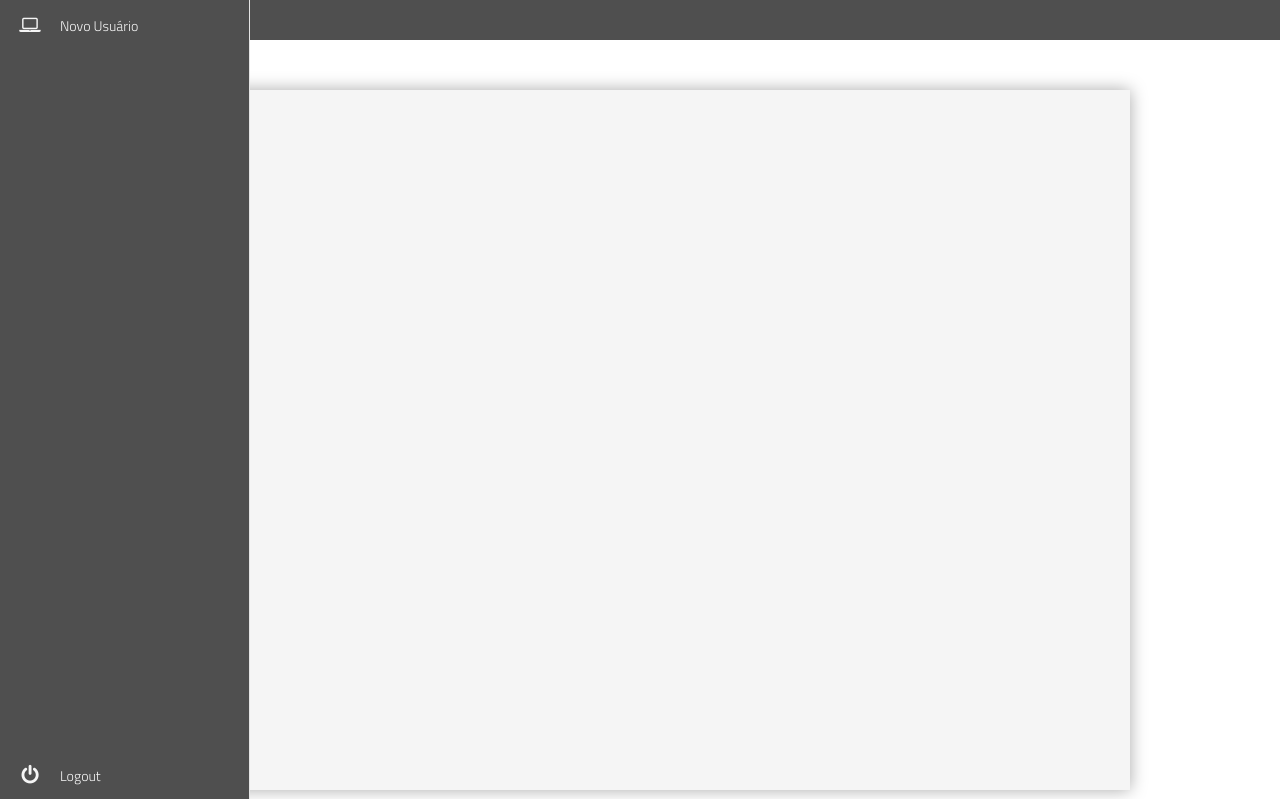
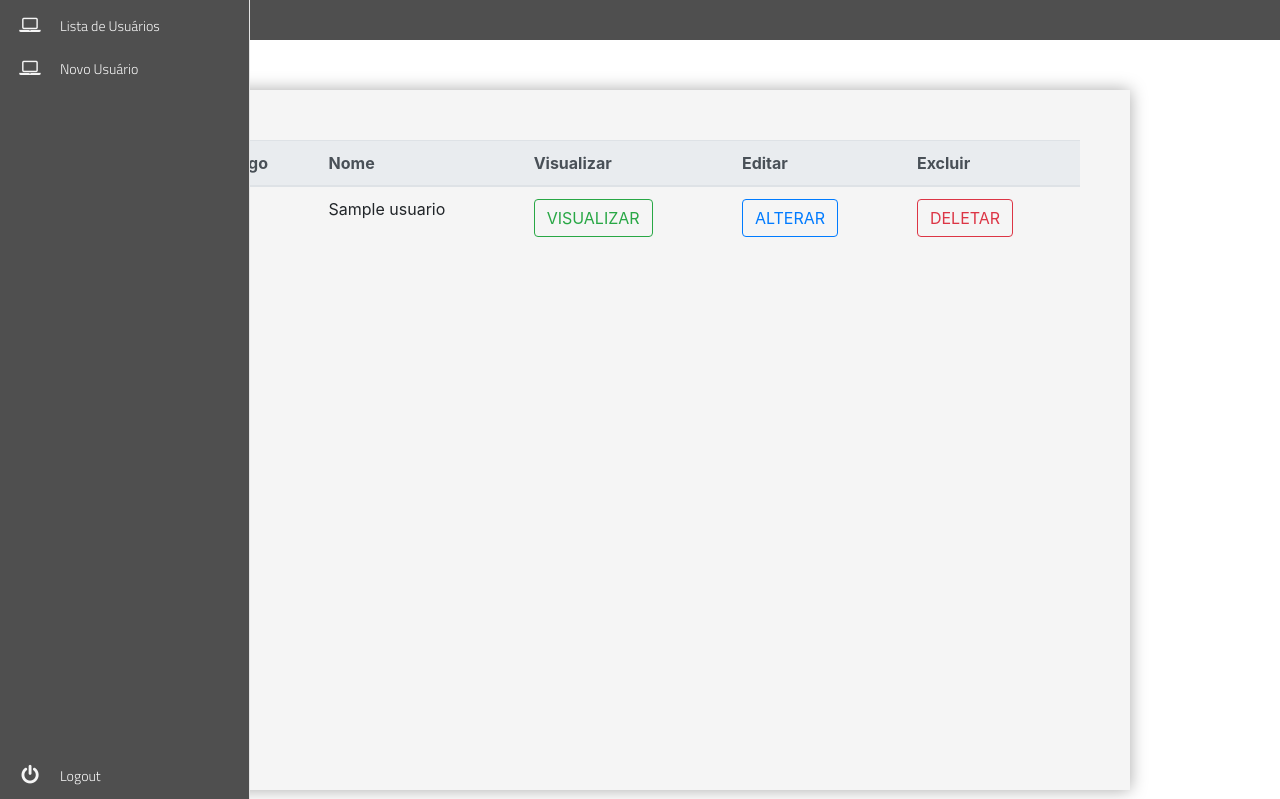
Before and after one commit to Fernandopinage/project, a PHP site: page /telas/painel.php?p=lista in a window 1280 px wide. Shown: the top 799 px of the page. Run offline with PHP 8.4, Linux system fonts and the light colour scheme; tables that the repository leaves empty hold one stand-in row (values such as "Sample post"); some libraries are stand-ins or nearby versions; some web fonts are replaced.

Commit message:
lista pessoa

```diff
--- a/DAO/usuarioDao.php
+++ b/DAO/usuarioDao.php
@@ -43,7 +43,28 @@ class UsuarioDao extends Dao
         $insert->execute();
         if ($insert->rowCount() > 0) {
 
-            header('location: ../telas/painel.php');
+            header('location: ../telas/painel.php?p=add');
         }
     }
+
+    public function lista(){
+
+        $sql = "SELECT * FROM `usuarios` WHERE 1";
+        $select = $this->con->prepare($sql);
+        $select->execute();
+        $array = array();
+        while ($row = $select->fetch(PDO::FETCH_ASSOC)) {
+            $pessoa = new Usuario();
+
+            $pessoa->setId($row["ID_USUARIO"]);
+            $pessoa->setNome($row["NOME_USUARIO"]);
+            $pessoa->setEmail($row["EMAIL_USUARIO"]);
+            $pessoa->setPassword($row["PASS_USUARIO"]);
+            $pessoa->setTelefone($row["TELEFONE_USUARIO"]);
+            $pessoa->setCelular($row["CELULAR_USUARIO"]);
+            $array[] = $pessoa;
+        }
+        return $array;
+
+    }
 }
--- a/telas/painel.php
+++ b/telas/painel.php
@@ -21,6 +21,19 @@ $con = ConnectFactory::getConection();
 
     </div>
     <nav class="main-menu">
+        <ul>
+            <li>
+                <a href="?p=lista">
+                    <i class="fa fa-laptop fa-2x"></i>
+                    <span class="nav-text">
+                        Lista de Usuários
+                    </span>
+                </a>
+
+            </li>
+
+
+        </ul>
         <ul>
             <li>
                 <a href="?p=add">
@@ -57,9 +70,15 @@ $con = ConnectFactory::getConection();
 
 
         switch ($pagina) {
+
+            case 'lista':
+                include_once '../telas/select.php';
+                break;
+
             case 'add':
                 include_once '../telas/add.php';
                 break;
+
             case 'logout':
                 header('location:../telas/index.php');
                 break;
--- /dev/null
+++ b/telas/select.php
@@ -0,0 +1,48 @@
+<?php
+
+include_once "../class/classUsuario.php";
+include_once "../DAO/usuarioDao.php";
+$pessoa = new UsuarioDao();
+$dados = $pessoa->lista();
+
+
+?>
+
+<table class="table">
+    <thead class="thead-light">
+        <tr>
+            <th scope="col">Codigo</th>
+            <th scope="col">Nome</th>
+            <th scope="col">Visualizar</th>
+            <th scope="col">Editar</th>
+            <th scope="col">Excluir</th>
+        </tr>
+    </thead>
+    <tbody>
+
+        <?php
+        foreach ($dados as $i => $obj) {
+            echo '<tr>';
+            echo '<td>';
+            echo $obj->getId();
+            echo '</td>';
+            echo '<td>';
+            echo $obj->getNome();
+            echo '</td>';
+
+            echo '<td>';
+            echo '<a class="btn btn-outline-success" href="alunoUpdate.php?id=' . $obj->getId() . '">VISUALIZAR</a>';
+            echo '</td>';
+            echo '<td>';
+            echo'<a class="btn btn-outline-primary" href="alunoUpdate.php?id=' . $obj->getId() . '">ALTERAR</a>';
+            echo '</td>';
+            echo '<td>';
+            echo'<a class="btn btn-outline-danger" onclick="deletar(' . $obj->getId() . ');">DELETAR</a>';
+            echo '</td>';
+            echo '</tr>';
+        }
+        ?>
+
+
+    </tbody>
+</table>
```
